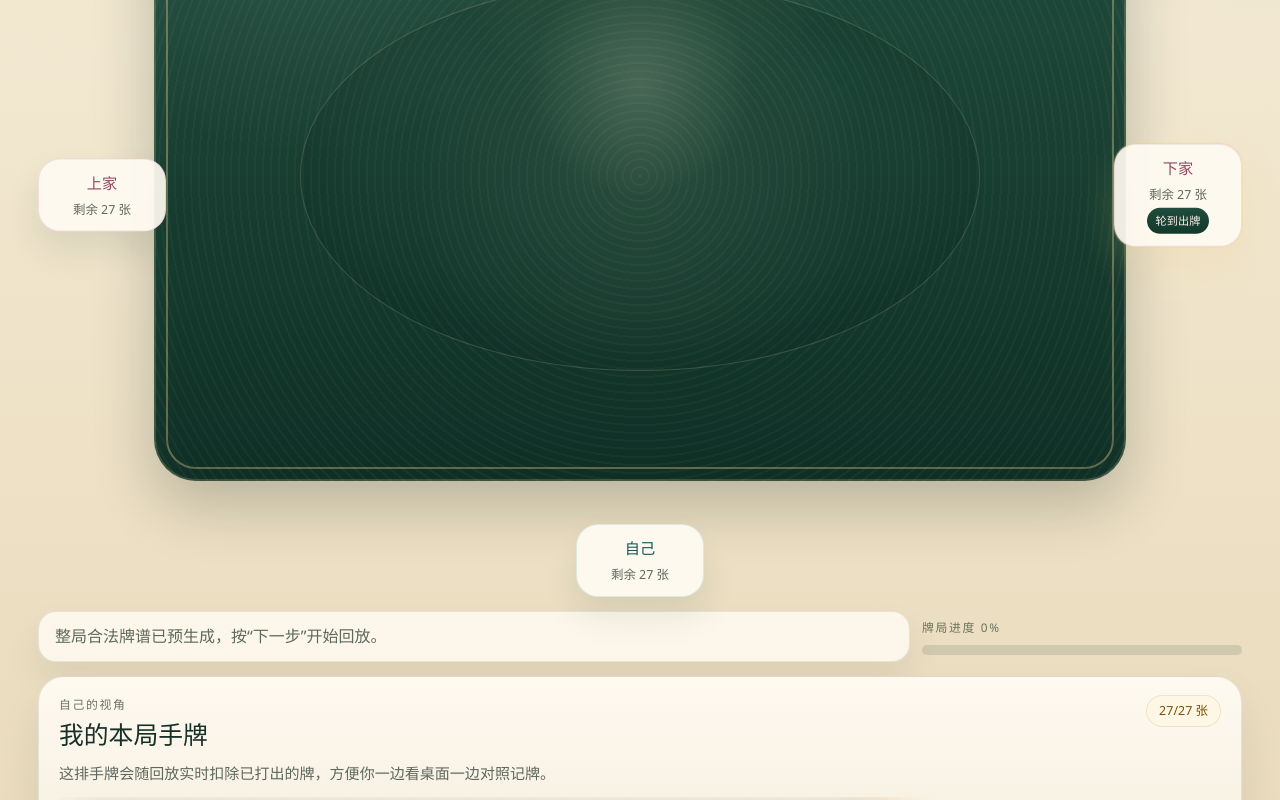
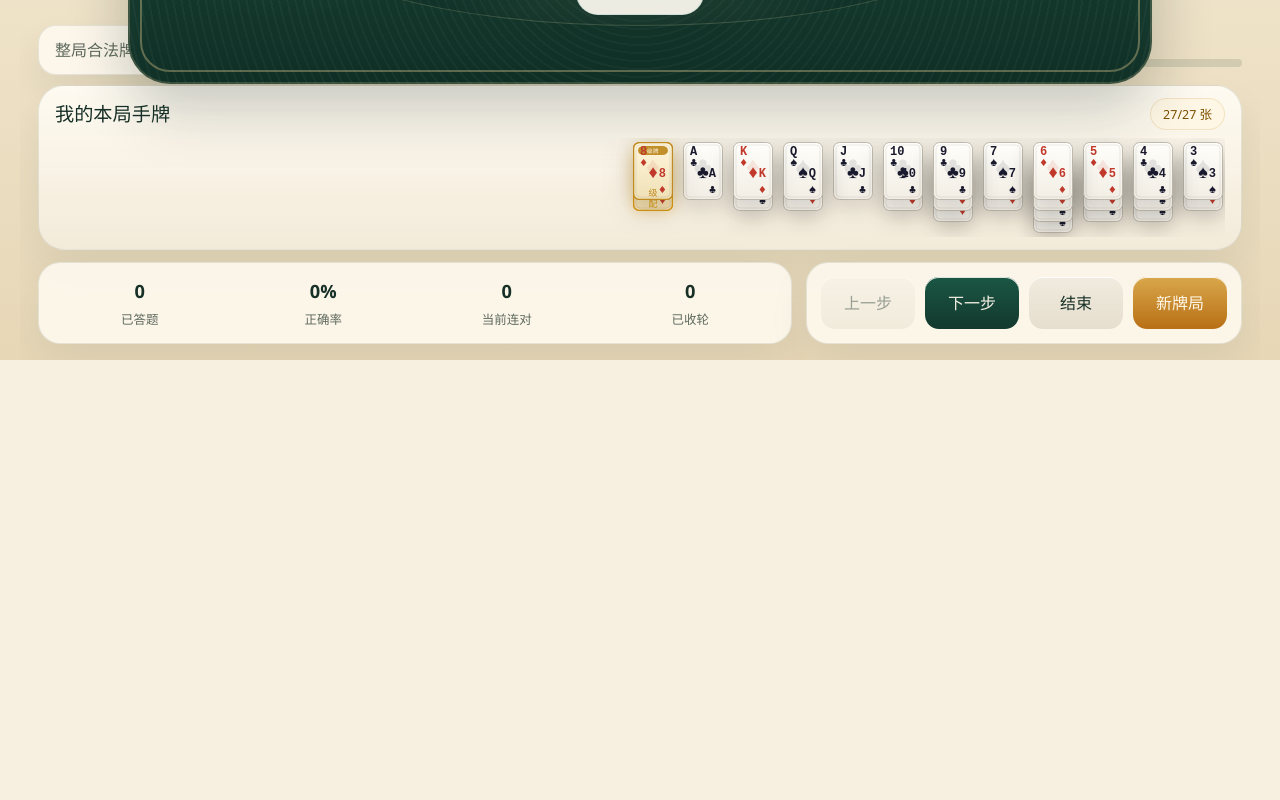
Before and after one commit to luzion89/CardsPractice, a React (Vite) app: page / in a window 1280 px wide. Shown: the part 440-1240 px from the top of the page. After the commit the page ends 800 px from the top, so only its background shows below. Built offline with nearby package versions, Linux system fonts and the light colour scheme.

Commit message:
fix: card stacking behind, compress layout, remove verbose copy

```diff
--- a/src/App.css
+++ b/src/App.css
@@ -17,11 +17,12 @@
 .app-root {
   max-width: 1240px;
   margin: 0 auto;
-  padding: 20px 18px 30px;
-  display: flex;
-  flex-direction: column;
-  gap: 16px;
-  min-height: 100dvh;
+  padding: 14px 18px 16px;
+  display: grid;
+  grid-template-rows: auto minmax(0, 1fr) auto;
+  gap: 12px;
+  height: 100dvh;
+  overflow: hidden;
 }
 
 .app-root > * {
@@ -150,9 +151,10 @@
 }
 
 .table-scene {
-  display: flex;
-  flex-direction: column;
-  gap: 14px;
+  display: grid;
+  grid-template-rows: auto minmax(0, 1fr) auto auto;
+  gap: 10px;
+  min-height: 0;
 }
 
 .scene-head {
@@ -187,12 +189,14 @@
 
 .table-stage {
   position: relative;
-  padding: 78px 116px 116px;
+  height: 100%;
+  padding: 52px 90px 78px;
 }
 
 .table-felt {
   position: relative;
-  min-height: 610px;
+  height: 100%;
+  min-height: clamp(290px, 40dvh, 420px);
   border-radius: 42px;
   color: #fbf3e3;
   background:
@@ -252,7 +256,7 @@
   display: grid;
   gap: 4px;
   justify-items: center;
-  padding: 12px 16px;
+  padding: 10px 14px;
   border-radius: 22px;
   background: rgba(255, 251, 242, 0.92);
   border: 1px solid rgba(23, 48, 39, 0.1);
@@ -419,7 +423,7 @@
 }
 
 .progress-container {
-  height: 10px;
+  height: 8px;
   border-radius: 999px;
   background: rgba(20, 48, 39, 0.12);
   overflow: hidden;
@@ -434,7 +438,7 @@
 }
 
 .hand-panel {
-  padding: 18px 20px;
+  padding: 12px 16px;
   border-radius: 26px;
   border: 1px solid rgba(23, 48, 39, 0.1);
   background: linear-gradient(180deg, rgba(255, 252, 245, 0.92), rgba(244, 236, 220, 0.9));
@@ -444,28 +448,15 @@
 .hand-head {
   display: flex;
   justify-content: space-between;
-  gap: 16px;
-  align-items: start;
+  gap: 10px;
+  align-items: center;
 }
 
-.hand-kicker {
-  display: block;
-  font-size: 0.74rem;
-  color: #6b735f;
-}
-
-.hand-title {
-  margin: 4px 0 0;
+.hand-head h3 {
+  margin: 0;
   font-family: var(--display-font);
-  font-size: 1.55rem;
+  font-size: 1.2rem;
   color: #173027;
-}
-
-.hand-copy {
-  margin: 6px 0 0;
-  max-width: 58ch;
-  color: var(--ink-soft);
-  font-size: 0.94rem;
 }
 
 .hand-count {
@@ -477,9 +468,26 @@
 }
 
 .hand-scroll {
-  margin-top: 12px;
+  margin-top: 8px;
   overflow-x: auto;
-  padding: 8px 2px 4px;
+  padding: 4px 2px 4px;
+}
+
+.hand-rack {
+  display: flex;
+  flex-direction: row-reverse;
+  gap: 10px;
+}
+
+.hand-group {
+  position: relative;
+  width: 40px;
+  flex-shrink: 0;
+}
+
+.hand-card-shell {
+  position: absolute;
+  left: 0;
 }
 
 .hand-scroll::-webkit-scrollbar {
@@ -881,11 +889,11 @@
 
 @media (max-width: 1080px) {
   .table-stage {
-    padding: 72px 88px 104px;
+    padding: 52px 72px 78px;
   }
 
   .table-felt {
-    min-height: 560px;
+    min-height: clamp(260px, 36dvh, 380px);
   }
 
   .control-dock {
@@ -898,6 +906,12 @@
 }
 
 @media (max-width: 780px) {
+  .app-root {
+    height: auto;
+    min-height: 100dvh;
+    overflow: visible;
+  }
+
   .top-bar {
     grid-template-columns: 1fr;
   }
@@ -920,7 +934,7 @@
   }
 
   .table-felt {
-    min-height: 460px;
+    min-height: clamp(280px, 38dvh, 400px);
     border-radius: 34px;
   }
 
@@ -967,7 +981,7 @@
   }
 
   .table-felt {
-    min-height: 360px;
+    min-height: clamp(240px, 34dvh, 340px);
     border-radius: 28px;
   }
 
--- a/src/App.tsx
+++ b/src/App.tsx
@@ -19,7 +19,7 @@ import type {
   Seat,
   Suit,
 } from './lib/guandan/types'
-import { CardGroup } from './components/PlayingCard'
+import { CardGroup, PlayingCard } from './components/PlayingCard'
 import './App.css'
 
 type TrainingStats = {
@@ -124,6 +124,20 @@ function sortHandCards(cards: Card[], levelRank: number) {
   })
 }
 
+function groupHandCards(cards: Card[], levelRank: number) {
+  const groups: { rank: number; cards: Card[] }[] = []
+  for (const card of cards) {
+    const pv = powerValue(card.rank, levelRank)
+    const last = groups[groups.length - 1]
+    if (last && last.rank === pv) {
+      last.cards.push(card)
+    } else {
+      groups.push({ rank: pv, cards: [card] })
+    }
+  }
+  return groups
+}
+
 function remainingHandForSeat(game: GuandanGame, snapshot: ReplaySnapshot, seat: Seat) {
   const playedCardIds = new Set(
     snapshot.visibleActions
@@ -186,6 +200,36 @@ function TablePlaySlot({
   return (
     <div className={`table-play-slot ${position} ${play ? 'has-play' : 'is-pass'}`}>
       <PlayDisplay play={play} levelRank={levelRank} size={displaySize} />
+    </div>
+  )
+}
+
+function HandRack({ cards, levelRank }: { cards: Card[]; levelRank: number }) {
+  const groups = groupHandCards(cards, levelRank)
+  const stackOffset = 11
+  const baseHeight = 58
+
+  return (
+    <div className="hand-scroll">
+      <div className="hand-rack">
+        {groups.map((group) => (
+          <div
+            key={`${group.rank}-${group.cards[0].id}`}
+            className="hand-group"
+            style={{ height: baseHeight + (group.cards.length - 1) * stackOffset }}
+          >
+            {group.cards.map((card, index) => (
+              <div
+                key={card.id}
+                className="hand-card-shell"
+                style={{ top: index * stackOffset, zIndex: group.cards.length - index }}
+              >
+                <PlayingCard card={card} levelRank={levelRank} size="sm" />
+              </div>
+            ))}
+          </div>
+        ))}
+      </div>
     </div>
   )
 }
@@ -318,7 +362,7 @@ function App() {
             <strong className="app-title">掼蛋记牌台</strong>
             <span className="difficulty-chip">{DIFFICULTY_META[difficulty].label}</span>
           </div>
-          <p className="title-copy">保留真实牌桌视角：桌中只看出牌，自己的手牌常驻底部，挑战与统计退到边缘和弹窗。</p>
+
         </div>
         <div className="toolbar-block">
           <div className="top-right">
@@ -339,10 +383,6 @@ function App() {
 
       <section className="table-scene">
         <div className="scene-head">
-          <div className="scene-copy">
-            <span className="scene-title">回放牌桌</span>
-            <p>{isGameOver ? '牌局已结束，可以回看最近轮次或直接开新局。' : '四家座位改为自己 / 上家 / 下家 / 对家，牌桌中心只保留真正的出牌位置。'}</p>
-          </div>
           <div className="scene-pills">
             <span className="tag">{roundLabel}</span>
             <span className="tag">{pressureSeat ? `${SEAT_LABELS[pressureSeat]}掌牌` : '等待领牌'}</span>
@@ -389,19 +429,11 @@ function App() {
 
         <section className="hand-panel">
           <div className="hand-head">
-            <div>
-              <span className="hand-kicker">自己的视角</span>
-              <h3 className="hand-title">我的本局手牌</h3>
-              <p className="hand-copy">
-                {ownHand.length > 0 ? '这排手牌会随回放实时扣除已打出的牌，方便你一边看桌面一边对照记牌。' : '这一局里，你的 27 张牌已经全部打完。'}
-              </p>
-            </div>
+            <h3>我的本局手牌</h3>
             <span className="hand-count">{ownHand.length}/{game.players[SELF_SEAT].length} 张</span>
           </div>
           {ownHand.length > 0 ? (
-            <div className="hand-scroll">
-              <CardGroup cards={ownHand} levelRank={game.levelRank} size="md" />
-            </div>
+            <HandRack cards={ownHand} levelRank={game.levelRank} />
           ) : (
             <p className="hand-empty">当前自己已经出完所有牌，可以直接看战报或重新开一局。</p>
           )}
```
